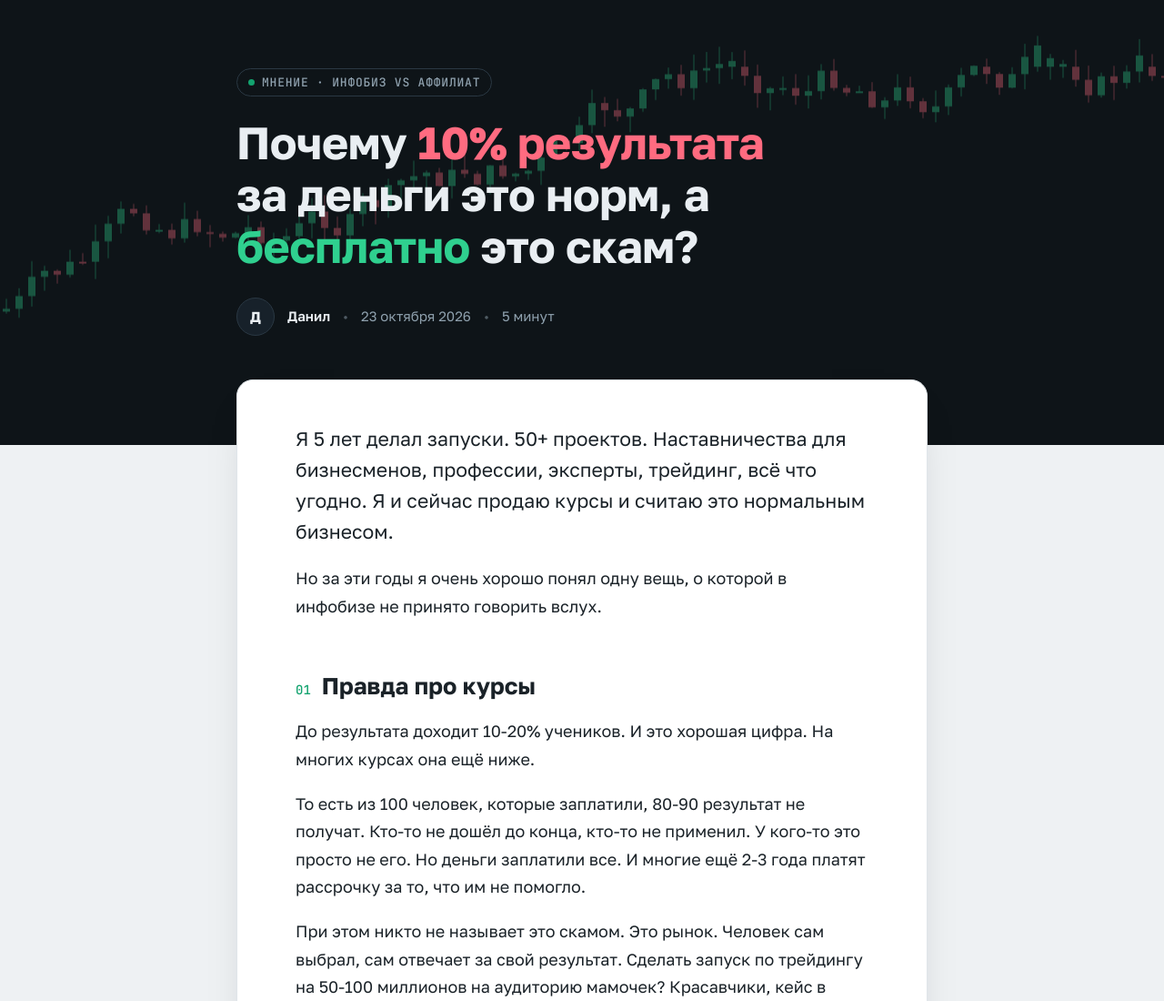
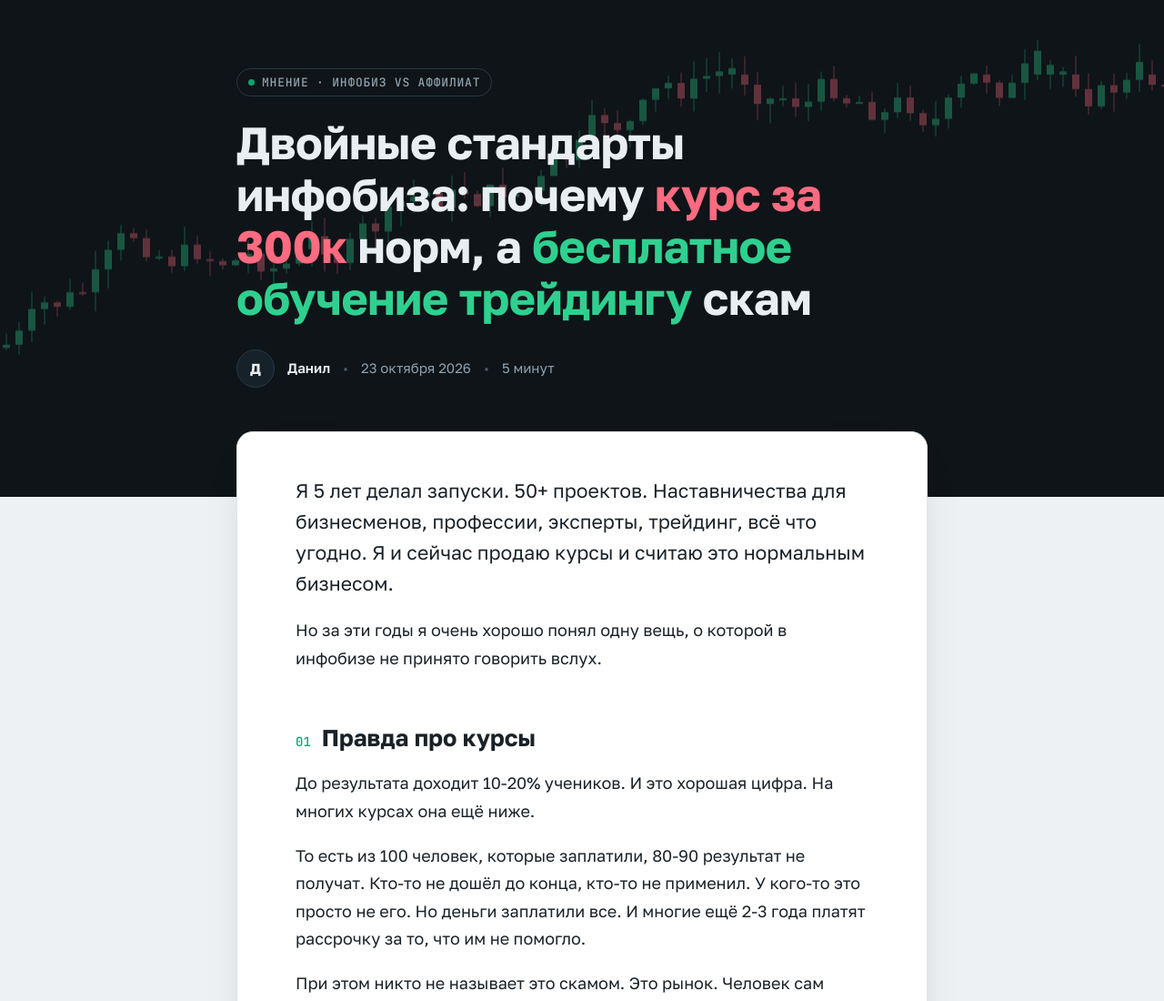
Before and after one commit to danilenglishgan-alt/ganeev-space, a plain HTML site: page fx/index.html in a window 1280 px wide. Shown: the top 1100 px of the page at 91% size. Drawn offline with Linux system fonts and the light colour scheme; a web font is replaced by a local one.

Commit message:
Новый заголовок статьи fx
Co-Authored-By: Claude Opus 5.5 <noreply@anthropic.com>
Claude-Session: https://claude.ai/code/session_01B8FAYq9BivVhPYynGHoYxL

```diff
--- a/fx/index.html
+++ b/fx/index.html
@@ -3,14 +3,14 @@
 <head>
 <meta charset="utf-8">
 <meta name="viewport" content="width=device-width, initial-scale=1, viewport-fit=cover">
-<title>Почему 10% результата за деньги это норм, а бесплатно это скам?</title>
+<title>Двойные стандарты инфобиза: почему курс за 300к норм, а бесплатное обучение трейдингу скам</title>
 <meta name="description" content="5 лет запусков и честное сравнение курсов с форекс-аффилиатом. Где двойные стандарты и на чьей стороне правда.">
 <meta name="author" content="Данил">
 
 <!-- Превью в Telegram. домен ganeev.space -->
 <meta property="og:type" content="article">
 <meta property="og:site_name" content="Данил">
-<meta property="og:title" content="Почему 10% результата за деньги это норм, а бесплатно это скам?">
+<meta property="og:title" content="Двойные стандарты инфобиза: почему курс за 300к норм, а бесплатное обучение трейдингу скам">
 <meta property="og:description" content="5 лет запусков и честное сравнение курсов с форекс-аффилиатом.">
 <meta property="og:url" content="https://ganeev.space/fx/">
 <meta property="og:image" content="https://ganeev.space/fx/cover.jpg">
@@ -114,7 +114,7 @@ footer{max-width:760px;margin:28px auto 0;display:flex;flex-wrap:wrap;gap:12px;j
   <canvas id="candles" aria-hidden="true"></canvas>
   <div class="hero-in">
     <span class="tag"><i></i>Мнение · Инфобиз vs аффилиат</span>
-    <h1>Почему <span class="down">10% результата</span> за деньги это норм, а <span class="up">бесплатно</span> это скам?</h1>
+    <h1>Двойные стандарты инфобиза: почему <span class="down">курс за 300к</span> норм, а <span class="up">бесплатное обучение трейдингу</span> скам</h1>
     <div class="byline"><span class="avatar">Д</span><span><b>Данил</b></span><span class="dot">•</span><time datetime="2026-10-23">23 октября 2026</time><span class="dot">•</span><span>5 минут</span></div>
   </div>
 </section>
@@ -122,7 +122,7 @@ footer{max-width:760px;margin:28px auto 0;display:flex;flex-wrap:wrap;gap:12px;j
 <main>
 <article>
 <header>
-<h1>Почему 10% результата за деньги это норм, а бесплатно это скам?</h1>
+<h1>Двойные стандарты инфобиза: почему курс за 300к норм, а бесплатное обучение трейдингу скам</h1>
 </header>
 
 <p class="lead">Я 5 лет делал запуски. 50+ проектов. Наставничества для бизнесменов, профессии, эксперты, трейдинг, всё что угодно. Я и сейчас продаю курсы и считаю это нормальным бизнесом.</p>
```
